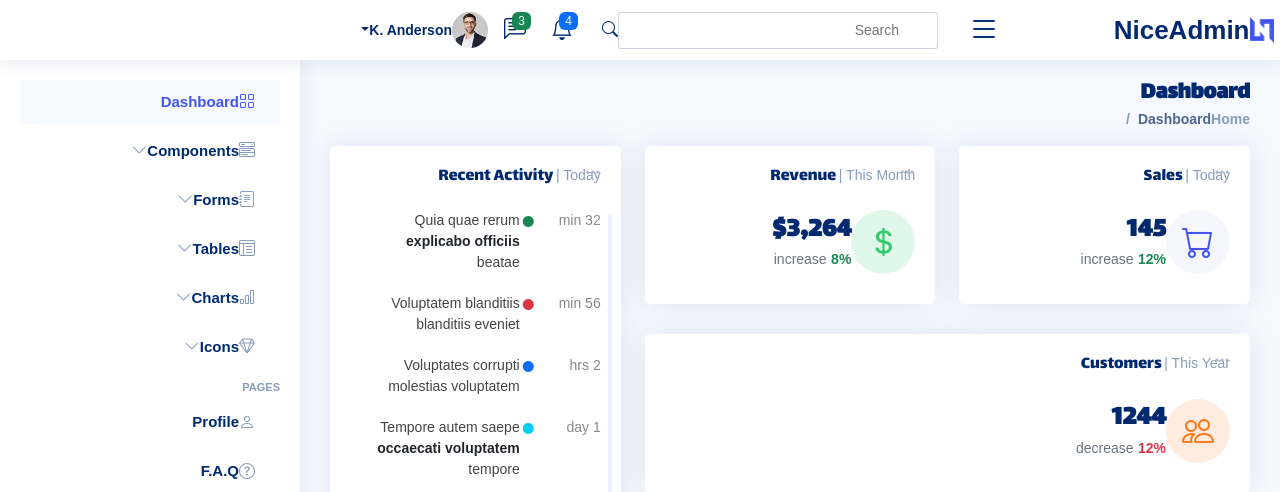
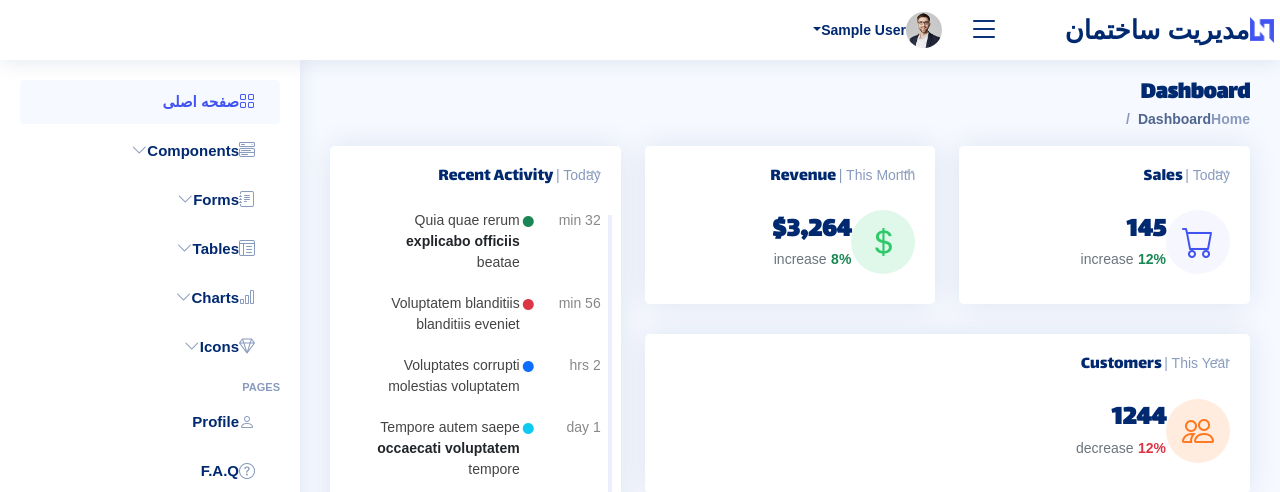
Before and after one commit to AmirHossein-z/building-management, a PHP site: page /building-management/dashboard/index in a window 1280 px wide. Shown: the top 492 px of the page. Run offline with PHP 8.4, Linux system fonts and the light colour scheme; the visitor is signed in with stand-in values (Sample User, id 1); some libraries are stand-ins or nearby versions; some web fonts are replaced.

Commit message:
ui edited

```diff
--- a/app/controllers/indexController.php
+++ b/app/controllers/indexController.php
@@ -9,9 +9,9 @@ class indexController extends Controller
 
     public function main()
     {
-        // $this->header('header');
+        $this->header('header');
         $this->view('main');
-        // $this->header('footer');
+        $this->header('footer');
     }
 
     public function not_found()
--- a/views/dashboard/dashboardView.php
+++ b/views/dashboard/dashboardView.php
@@ -3,189 +3,39 @@
 
     <div class="d-flex align-items-center justify-content-between">
       <a href="index.html" class="logo d-flex align-items-center">
-        <img src="assets/img/logo.png" alt="">
-        <span class="d-none d-lg-block">NiceAdmin</span>
+      <img src="<?php echo URL; ?>assets/img/logo.png" alt="">
+        <span class="d-none d-lg-block">مدیریت ساختمان</span>
       </a>
       <i class="bi bi-list toggle-sidebar-btn"></i>
     </div><!-- End Logo -->
 
-    <div class="search-bar">
-      <form class="search-form d-flex align-items-center" method="POST" action="#">
-        <input type="text" name="query" placeholder="Search" title="Enter search keyword">
-        <button type="submit" title="Search"><i class="bi bi-search"></i></button>
-      </form>
-    </div><!-- End Search Bar -->
-
     <nav class="header-nav ms-auto">
       <ul class="d-flex align-items-center">
-
-        <li class="nav-item d-block d-lg-none">
-          <a class="nav-link nav-icon search-bar-toggle " href="#">
-            <i class="bi bi-search"></i>
-          </a>
-        </li><!-- End Search Icon-->
-
-        <li class="nav-item dropdown">
-
-          <a class="nav-link nav-icon" href="#" data-bs-toggle="dropdown">
-            <i class="bi bi-bell"></i>
-            <span class="badge bg-primary badge-number">4</span>
-          </a><!-- End Notification Icon -->
-
-          <ul class="dropdown-menu dropdown-menu-end dropdown-menu-arrow notifications">
-            <li class="dropdown-header">
-              You have 4 new notifications
-              <a href="#"><span class="badge rounded-pill bg-primary p-2 ms-2">View all</span></a>
-            </li>
-            <li>
-              <hr class="dropdown-divider">
-            </li>
-
-            <li class="notification-item">
-              <i class="bi bi-exclamation-circle text-warning"></i>
-              <div>
-                <h4>Lorem Ipsum</h4>
-                <p>Quae dolorem earum veritatis oditseno</p>
-                <p>30 min. ago</p>
-              </div>
-            </li>
-
-            <li>
-              <hr class="dropdown-divider">
-            </li>
-
-            <li class="notification-item">
-              <i class="bi bi-x-circle text-danger"></i>
-              <div>
-                <h4>Atque rerum nesciunt</h4>
-                <p>Quae dolorem earum veritatis oditseno</p>
-                <p>1 hr. ago</p>
-              </div>
-            </li>
-
-            <li>
-              <hr class="dropdown-divider">
-            </li>
-
-            <li class="notification-item">
-              <i class="bi bi-check-circle text-success"></i>
-              <div>
-                <h4>Sit rerum fuga</h4>
-                <p>Quae dolorem earum veritatis oditseno</p>
-                <p>2 hrs. ago</p>
-              </div>
-            </li>
-
-            <li>
-              <hr class="dropdown-divider">
-            </li>
-
-            <li class="notification-item">
-              <i class="bi bi-info-circle text-primary"></i>
-              <div>
-                <h4>Dicta reprehenderit</h4>
-                <p>Quae dolorem earum veritatis oditseno</p>
-                <p>4 hrs. ago</p>
-              </div>
-            </li>
-
-            <li>
-              <hr class="dropdown-divider">
-            </li>
-            <li class="dropdown-footer">
-              <a href="#">Show all notifications</a>
-            </li>
-
-          </ul><!-- End Notification Dropdown Items -->
-
-        </li><!-- End Notification Nav -->
-
-        <li class="nav-item dropdown">
-
-          <a class="nav-link nav-icon" href="#" data-bs-toggle="dropdown">
-            <i class="bi bi-chat-left-text"></i>
-            <span class="badge bg-success badge-number">3</span>
-          </a><!-- End Messages Icon -->
-
-          <ul class="dropdown-menu dropdown-menu-end dropdown-menu-arrow messages">
-            <li class="dropdown-header">
-              You have 3 new messages
-              <a href="#"><span class="badge rounded-pill bg-primary p-2 ms-2">View all</span></a>
-            </li>
-            <li>
-              <hr class="dropdown-divider">
-            </li>
-
-            <li class="message-item">
-              <a href="#">
-                <img src="assets/img/messages-1.jpg" alt="" class="rounded-circle">
-                <div>
-                  <h4>Maria Hudson</h4>
-                  <p>Velit asperiores et ducimus soluta repudiandae labore officia est ut...</p>
-                  <p>4 hrs. ago</p>
-                </div>
-              </a>
-            </li>
-            <li>
-              <hr class="dropdown-divider">
-            </li>
-
-            <li class="message-item">
-              <a href="#">
-                <img src="assets/img/messages-2.jpg" alt="" class="rounded-circle">
-                <div>
-                  <h4>Anna Nelson</h4>
-                  <p>Velit asperiores et ducimus soluta repudiandae labore officia est ut...</p>
-                  <p>6 hrs. ago</p>
-                </div>
-              </a>
-            </li>
-            <li>
-              <hr class="dropdown-divider">
-            </li>
-
-            <li class="message-item">
-              <a href="#">
-                <img src="assets/img/messages-3.jpg" alt="" class="rounded-circle">
-                <div>
-                  <h4>David Muldon</h4>
-                  <p>Velit asperiores et ducimus soluta repudiandae labore officia est ut...</p>
-                  <p>8 hrs. ago</p>
-                </div>
-              </a>
-            </li>
-            <li>
-              <hr class="dropdown-divider">
-            </li>
-
-            <li class="dropdown-footer">
-              <a href="#">Show all messages</a>
-            </li>
-
-          </ul><!-- End Messages Dropdown Items -->
-
-        </li><!-- End Messages Nav -->
 
         <li class="nav-item dropdown pe-3">
 
           <a class="nav-link nav-profile d-flex align-items-center pe-0" href="#" data-bs-toggle="dropdown">
-            <img src="assets/img/profile-img.jpg" alt="Profile" class="rounded-circle">
-            <span class="d-none d-md-block dropdown-toggle ps-2">K. Anderson</span>
+          <img src="<?php echo URL ?>assets/img/profile-img.jpg" alt="Profile" class="rounded-circle">
+            <span class="d-none d-md-block dropdown-toggle ps-2"><?php echo $_SESSION['name'] ?></span>
           </a><!-- End Profile Iamge Icon -->
 
           <ul class="dropdown-menu dropdown-menu-end dropdown-menu-arrow profile">
             <li class="dropdown-header">
-              <h6>Kevin Anderson</h6>
-              <span>Web Designer</span>
+            <h6><?php echo $_SESSION['name']; ?></h6>
+            <?php if($_SESSION['role'] === 'role-manager') { ?>
+              <span>مدیر ساختمان</span>
+            <?php } else {?>
+              <span>عضو</span>
+            <?php } ?>
             </li>
             <li>
               <hr class="dropdown-divider">
             </li>
 
             <li>
-              <a class="dropdown-item d-flex align-items-center" href="users-profile.html">
+            <a class="dropdown-item d-flex align-items-center" href="<?php echo URL ?>dashboard/index">
                 <i class="bi bi-person"></i>
-                <span>My Profile</span>
+                <span>پروفایل</span>
               </a>
             </li>
             <li>
@@ -193,29 +43,9 @@
             </li>
 
             <li>
-              <a class="dropdown-item d-flex align-items-center" href="users-profile.html">
-                <i class="bi bi-gear"></i>
-                <span>Account Settings</span>
-              </a>
-            </li>
-            <li>
-              <hr class="dropdown-divider">
-            </li>
-
-            <li>
-              <a class="dropdown-item d-flex align-items-center" href="pages-faq.html">
-                <i class="bi bi-question-circle"></i>
-                <span>Need Help?</span>
-              </a>
-            </li>
-            <li>
-              <hr class="dropdown-divider">
-            </li>
-
-            <li>
-              <a class="dropdown-item d-flex align-items-center" href="#">
+              <a class="dropdown-item d-flex align-items-center" href="<?php echo URL ?>auth/logout">
                 <i class="bi bi-box-arrow-right"></i>
-                <span>Sign Out</span>
+                <span>خروج</span>
               </a>
             </li>
 
@@ -235,7 +65,7 @@
       <li class="nav-item">
         <a class="nav-link " href="index.html">
           <i class="bi bi-grid"></i>
-          <span>Dashboard</span>
+          <span>صفحه اصلی</span>
         </a>
       </li><!-- End Dashboard Nav -->
 
@@ -1111,3 +941,19 @@
     </section>
 
   </main><!-- End #main -->
+
+  <!-- ======= Footer ======= -->
+  <footer id="footer" class="footer">
+    <div class="copyright">
+      &copy; Copyright <strong><span>NiceAdmin</span></strong>. All Rights Reserved
+    </div>
+    <div class="credits">
+      <!-- All the links in the footer should remain intact. -->
+      <!-- You can delete the links only if you purchased the pro version. -->
+      <!-- Licensing information: https://bootstrapmade.com/license/ -->
+      <!-- Purchase the pro version with working PHP/AJAX contact form: https://bootstrapmade.com/nice-admin-bootstrap-admin-html-template/ -->
+      Designed by <a href="https://bootstrapmade.com/">BootstrapMade</a>
+    </div>
+  </footer><!-- End Footer -->
+
+  <a href="#" class="back-to-top d-flex align-items-center justify-content-center"><i class="bi bi-arrow-up-short"></i></a>
```
Also changed, not shown: app/controllers/authController.php (+8 -7 lines).
